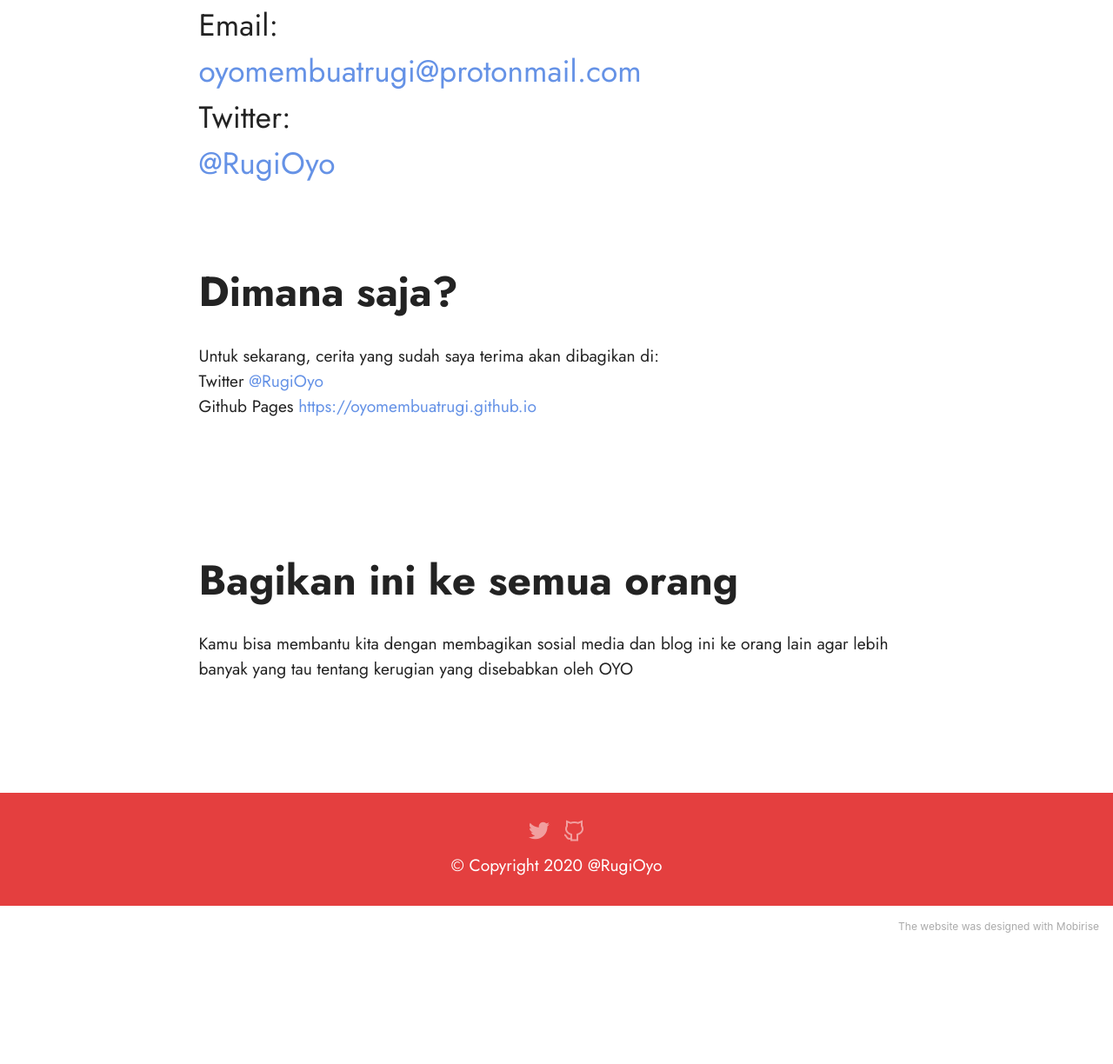
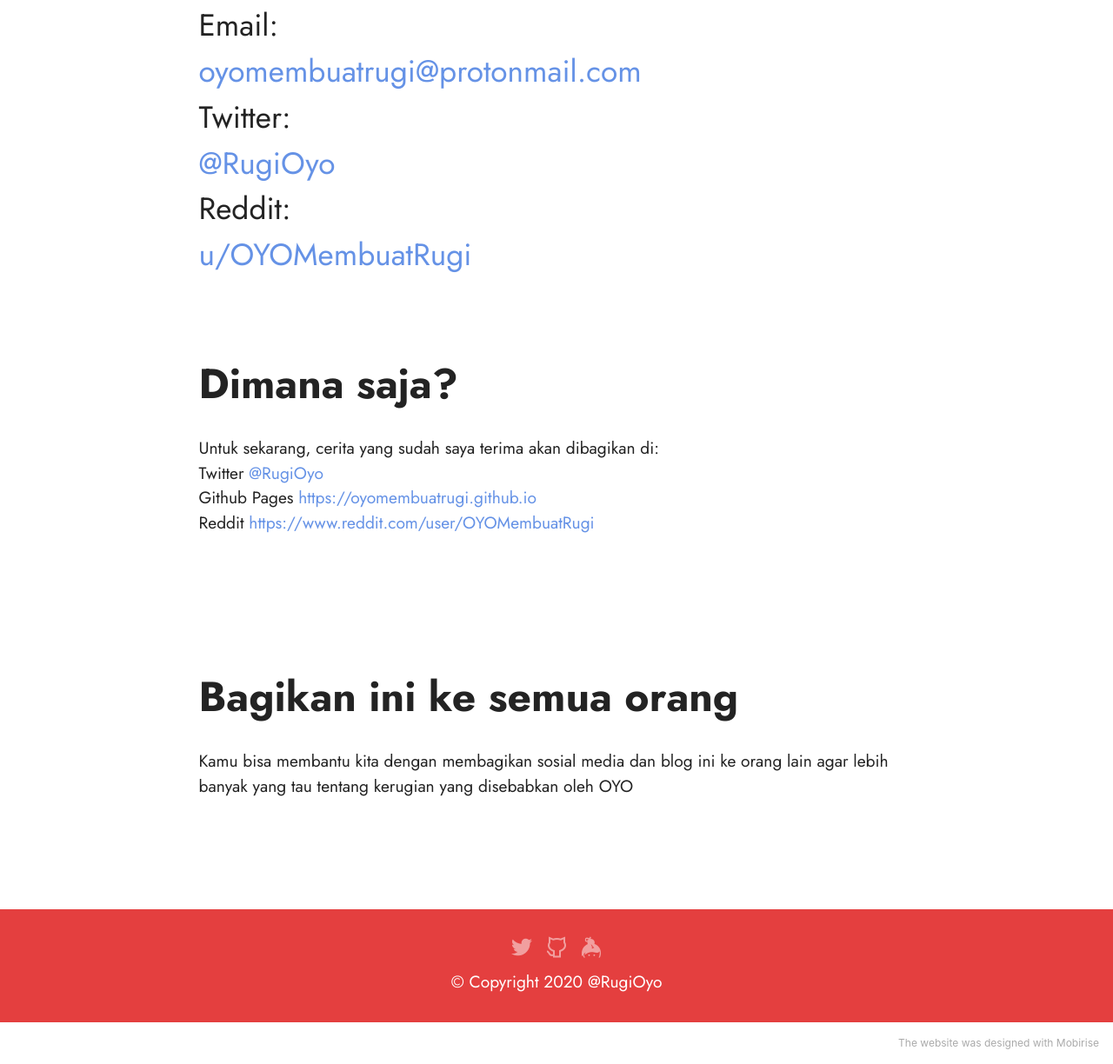
Before and after one commit to oyomembuatrugi/oyomembuatrugi.github.io, a plain HTML site: page index.html in a window 1280 px wide. Shown: the part 1580-2804 px from the top of the page at 87% size. Before the commit the page ends 2670 px from the top, so only its background shows below. Drawn offline with Linux system fonts and the light colour scheme; files whose address does not match are found by name.

Commit message:
Update index.html

```diff
--- a/index.html
+++ b/index.html
@@ -108,7 +108,8 @@
 <div><a href="mailto:oyomembuatrugi@protonmail.com" class="text-primary">oyomembuatrugi@protonmail.com
 </a></div><div>
 </div><div>Twitter:
-</div><div><a href="https://twitter.com/RugiOyo" class="text-primary" target="_blank">@RugiOyo</a></div></h4>
+</div><div><a href="https://twitter.com/RugiOyo" class="text-primary" target="_blank">@RugiOyo</a></div><div>Reddit:
+</div><div><a href="https://www.reddit.com/user/OYOMembuatRugi" class="text-primary" target="_blank">u/OYOMembuatRugi</a></div></h4></h4>
 
             </div>
         </div>
@@ -123,7 +124,9 @@
                 <h3 class="mbr-section-title mbr-fonts-style align-center mb-4 display-2"><div><strong>Dimana saja?</strong><br></div></h3>
                 <h4 class="mbr-section-subtitle align-center mbr-fonts-style mb-4 display-7">Untuk sekarang, cerita yang sudah saya terima akan dibagikan di:<div>
 </div><div>Twitter <a href="https://twitter.com/RugiOyo" class="text-primary">@RugiOyo
-</a></div><div>Github Pages&nbsp;<a href="https://oyomembuatrugi.github.io" class="text-primary">https://oyomembuatrugi.github.io</a></div></h4>
+</a></div><div>Github Pages&nbsp;<a href="https://oyomembuatrugi.github.io" class="text-primary">https://oyomembuatrugi.github.io</a></div>
+              <div>Reddit&nbsp;<a href="https://www.reddit.com/user/OYOMembuatRugi" class="text-primary">https://www.reddit.com/user/OYOMembuatRugi</a></div></h4>
+
 
             </div>
         </div>
@@ -170,6 +173,10 @@
                         <a href="https://oyomembuatrugi.github.io/" target="_blank">
                             <span class="mbr-iconfont mbr-iconfont-social mobi-mbri-github mobi-mbri"></span>
                         </a>
+                    </div><div class="soc-item">
+                        <a href="https://keybase.io/oyomembuatrugi" target="_blank">
+                            <span class="mbr-iconfont mbr-iconfont-social socicon-keybase socicon"></span>
+                        </a>
                     </div></div>
             </div>
             <div class="row row-copirayt">
```
